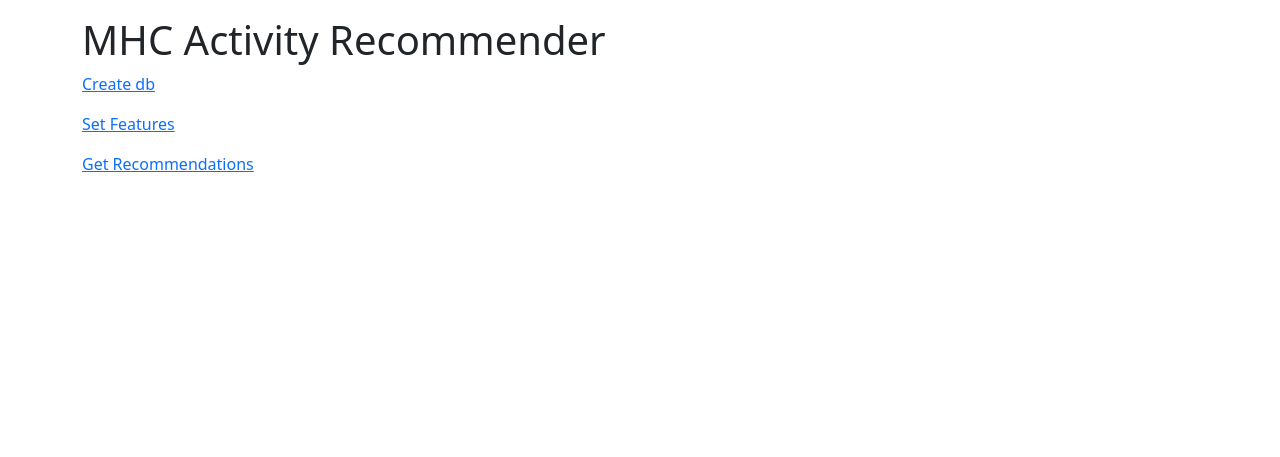
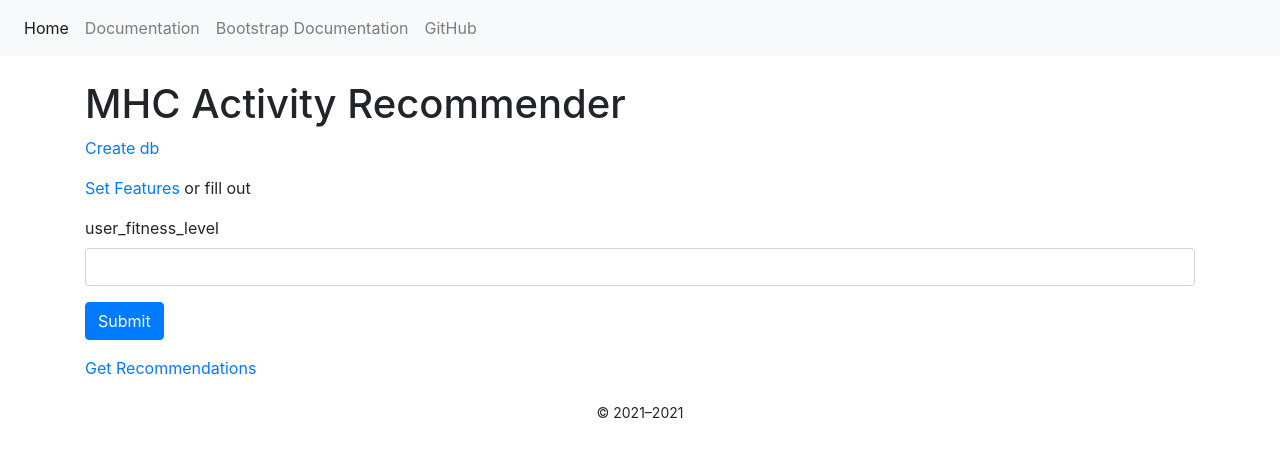
Before and after one commit to AshleyLab/mhc_activity_recommender, a Flask app: page / in a window 1280 px wide. Shown: the top 457 px of the page. Run offline with Flask 2, Linux system fonts and the light colour scheme; some libraries are stand-ins or nearby versions.

Commit message:
using flask-bootstrap,wtforms,sqlalchemy, form for user fitness and like to rate stubbed

```diff
--- /dev/null
+++ b/Templates/base.html
@@ -0,0 +1,54 @@
+{% from 'bootstrap/nav.html' import render_nav_item %}
+{% from 'bootstrap/utils.html' import render_messages %}
+<!DOCTYPE html>
+<html lang="en">
+<head>
+    <meta charset="utf-8">
+    <meta name="viewport" content="width=device-width, initial-scale=1, shrink-to-fit=no">
+    <title>Bootstrap-Flask Demo Application</title>
+    <link rel="icon" href="{{ url_for('static', filename='favicon.ico') }}">
+    {{ bootstrap.load_css() }}
+    <style>
+        pre {
+            background: #ddd;
+            padding: 10px;
+        }
+        h2 {
+            margin-top: 20px;
+        }
+        footer {
+            margin: 20px;
+        }
+    </style>
+</head>
+<body>
+    <nav class="navbar navbar-expand-lg navbar-light bg-light mb-4">
+        <button class="navbar-toggler" type="button" data-toggle="collapse" data-target="#navbarSupportedContent"
+                aria-controls="navbarSupportedContent" aria-expanded="false" aria-label="Toggle navigation">
+            <span class="navbar-toggler-icon"></span>
+        </button>
+        <div class="collapse navbar-collapse" id="navbarSupportedContent">
+            <ul class="navbar-nav mr-auto">
+                {{ render_nav_item('index', 'Home', use_li=True) }}
+                <li class="nav-item"><a class="nav-link" href="https://bootstrap-flask.readthedocs.io/" target="_blank">Documentation</a></li>
+                <li class="nav-item"><a class="nav-link" href="https://getbootstrap.com/docs/4.5/getting-started/introduction/" target="_blank">Bootstrap Documentation</a></li>
+                <li class="nav-item"><a class="nav-link" href="https://github.com/greyli/bootstrap-flask" target="_blank">GitHub</a></li>
+            </ul>
+        </div>
+    </nav>
+
+    <main class="container">
+        {{ render_messages(container=False, dismissible=True) }}
+        {% block content %}{% endblock %}
+    </main>
+
+    <footer class="text-center">
+        {% block footer %}
+            <small> &copy; 2021–<script>document.write(new Date().getFullYear())</script>
+            </small>
+        {% endblock %}
+    </footer>
+
+    {{ bootstrap.load_js() }}
+</body>
+</html>
--- a/Templates/index.html
+++ b/Templates/index.html
@@ -1,53 +1,9 @@
-<html>
-  <head>
-    <meta charset="utf-8">
-    <meta name="viewport" content="width=device-width, initial-scale=1">
-    <link href="https://cdn.jsdelivr.net/npm/bootstrap@5.0.0-beta3/dist/css/bootstrap.min.css" rel="stylesheet" integrity="sha384-eOJMYsd53ii+scO/bJGFsiCZc+5NDVN2yr8+0RDqr0Ql0h+rP48ckxlpbzKgwra6" crossorigin="anonymous">
-    <title>Activity Recomender</title>
-  </head>
-  <body>
-    <div class="container" id="container">
-      <div>
-      {% with messages = get_flashed_messages() %}
-        {% if messages %}
-          <ul class="alert alert-success" role="alert">
-          {% for message in messages %}
-            <li>{{ message }}</li>
-          {% endfor %}
-          </ul>
-        {% endif %}
-      {% endwith %}
-      </div>
-      <script src="https://cdn.jsdelivr.net/npm/bootstrap@5.0.0-beta3/dist/js/bootstrap.bundle.min.js" integrity="sha384-JEW9xMcG8R+pH31jmWH6WWP0WintQrMb4s7ZOdauHnUtxwoG2vI5DkLtS3qm9Ekf" crossorigin="anonymous"></script>
+{% extends 'base.html' %}
+{% from 'bootstrap/form.html' import render_form %}
 
-      <div class="my-3"><h1>MHC Activity Recommender</h1>
-        <p><a href="/init">Create db</a></p>
-        <p><a href="/pref">Set Features</a></p>
-        <p><a href="/recommendations">Get Recommendations</a></p>
-        {% if recommendations %}
-          <article class="my-3">
-            <h3>Recommendations</h3>
-            <div class="row  row-cols-1 row-cols-md-2 g-4">
-            {% for recommendation in recommendations %}
-              <div class="col">
-                <div class="card">
-                   <iframe width="560" height="315"
-                        src="{{ recommendation.url }}"
-                      title="YouTube video player" frameborder="0"
-                      allow="accelerometer; autoplay; clipboard-write; encrypted-media; gyroscope; picture-in-picture"
-                      allowfullscreen></iframe>
-                  <div class="card-body">
-                    <h5 class="card-title">Recommendation {{ loop.index }}</h5>
-                    <p class="card-text">Hash = {{recommendation.hash}}. <a href="{{ recommendation.url }}">link</a></p>
-                      <a href="" class="btn btn-primary">Add rating</a>
-                  </div>
-                </div>
-              </div>
-            {% endfor %}
-            </div>
-          </article>
-        {% endif %}
-      </div>
-    </div>
-  </body>
-</html>
+{% block content %}
+    <h1>MHC Activity Recommender</h1>
+    <p><a href="/init">Create db</a></p>
+    <p><a href="/pref">Set Features</a> or fill out {{ render_form(userForm, action=url_for("pref") ) }}</p>
+    <p><a href="/recommendations">Get Recommendations</a></p>
+{% endblock %}
--- /dev/null
+++ b/app.py
@@ -0,0 +1,88 @@
+from flask import Flask, render_template, request, flash, Markup, jsonify
+
+from flask_wtf import FlaskForm, CSRFProtect
+from wtforms import StringField, SubmitField, BooleanField, PasswordField, IntegerField, TextField,\
+    FormField, SelectField, FieldList
+from wtforms.validators import DataRequired, Length, NumberRange
+from wtforms.fields import *
+
+from flask_bootstrap import Bootstrap
+from flask_sqlalchemy import SQLAlchemy
+
+import create_mysql_db
+from update_user import update_user_main_helper
+from recommend import recomend_main_helper
+
+import config #for mysql info
+
+
+app = Flask(__name__)
+app.secret_key = 'dev'
+
+app.config['SQLALCHEMY_TRACK_MODIFICATIONS'] = False
+#app.config['SQLALCHEMY_DATABASE_URI'] = 'sqlite:///:memory:' #may be easier to go this route later
+app.config['SQLALCHEMY_DATABASE_URI'] = 'mysql://%s:%s@%s/%s' % (config.mysql_user, config.mysql_password,
+                                                                 config.mysql_host, config.mysql_db)
+
+# set default button sytle and size, will be overwritten by macro parameters
+app.config['BOOTSTRAP_BTN_STYLE'] = 'primary'
+app.config['BOOTSTRAP_BTN_SIZE'] = 'sm'
+# app.config['BOOTSTRAP_BOOTSWATCH_THEME'] = 'lumen'  # uncomment this line to test bootswatch theme
+
+bootstrap = Bootstrap(app)
+db = SQLAlchemy(app)
+csrf = CSRFProtect(app)
+
+class UpdateUserForm(FlaskForm):
+    #user = StringField('user', validators=[DataRequired(), Length(1, 20)])
+    #user_pref_file = StringField('user_pref_file', validators=[DataRequired(), Length(1, 20)])
+    user_fitness_level = IntegerField('user_fitness_level', validators=[DataRequired(),
+                                                                       NumberRange(min=1, max=5)])
+    submit = SubmitField()
+
+@app.route('/')
+def index():
+    return render_template('index.html', userForm=UpdateUserForm())
+
+@app.route("/init")
+def init():
+    create_mysql_db.main()
+    flash("DB Initalized")
+    return render_template('index.html')
+#ALTERNATIVE - Should really convert more to SQLalchemy
+#@app.before_first_request
+#def before_first_request_func():
+#    create_mysql_db.main()
+
+@app.route("/pref", methods=['GET', 'POST'])
+def pref():
+    user="testuser"
+    user_pref_file = "test_feature_sets/test_feature_ranks.tsv"
+    form = UpdateUserForm()
+    #TODO: Add validation
+    update_user_main_helper(user, user_pref_file, form.user_fitness_level.data)
+    flash("Loaded features from fetest_feature_ranks.tsv and fitness level = %d" % form.user_fitness_level.data)
+    return render_template('index.html', userForm=form)
+
+@app.route("/recommendations")
+def recommendations():
+    #recommendations_lifestyle = recomend_main_helper("testuser", "lifestyle", 3) # Does not run
+    #recommendations_training = recomend_main_helper("testuser", "training", 3)
+    recommendations_video = recomend_main_helper("testuser", "videos", 3)
+    #flash(set(recommendations_video))
+    print (recommendations_video)
+    return render_template('recommendations.html', recommendations=recommendations_video)
+
+@app.route("/rate/<hash>/")
+def rate(hash):
+    return hash
+
+if __name__ == "__main__":
+    # Quick test configuration. Please use proper Flask configuration options
+    # in production settings, and use a separate file or environment variables
+    # to manage the secret key!
+    app.secret_key = 'super secret key'
+    app.config['SESSION_TYPE'] = 'filesystem'
+
+    app.debug = True
+    app.run()
--- a/web.py
+++ /dev/null
@@ -1,43 +0,0 @@
-from flask import Flask, render_template, flash
-import create_mysql_db
-from update_user import update_user_main_helper
-from recommend import recomend_main_helper
-app = Flask(__name__)
-
-@app.route("/")
-def main():
-    return render_template('index.html')
-
-@app.route("/init")
-def init():
-    create_mysql_db.main()
-    flash("DB Initalized")
-    return render_template('index.html')
-
-@app.route("/pref")
-def pref():
-    user="testuser"
-    user_pref_file = "test_feature_sets/test_feature_ranks.tsv"
-    user_fitness_level = 3
-    update_user_main_helper(user, user_pref_file, user_fitness_level)
-    flash("Loaded features from fetest_feature_ranks.tsv and fitness level = 3")
-    return render_template('index.html')
-
-@app.route("/recommendations")
-def recommendations():
-    #recommendations_lifestyle = recomend_main_helper("testuser", "lifestyle", 3) # Does not run
-    #recommendations_training = recomend_main_helper("testuser", "training", 3)
-    recommendations_video = recomend_main_helper("testuser", "videos", 3)
-    #flash(set(recommendations_video))
-    print (recommendations_video)
-    return render_template('index.html', recommendations=recommendations_video)
-
-if __name__ == "__main__":
-    # Quick test configuration. Please use proper Flask configuration options
-    # in production settings, and use a separate file or environment variables
-    # to manage the secret key!
-    app.secret_key = 'super secret key'
-    app.config['SESSION_TYPE'] = 'filesystem'
-
-    app.debug = True
-    app.run()
```
Also changed, not shown: Templates/recommendations.html (added, +32 -0 lines).
